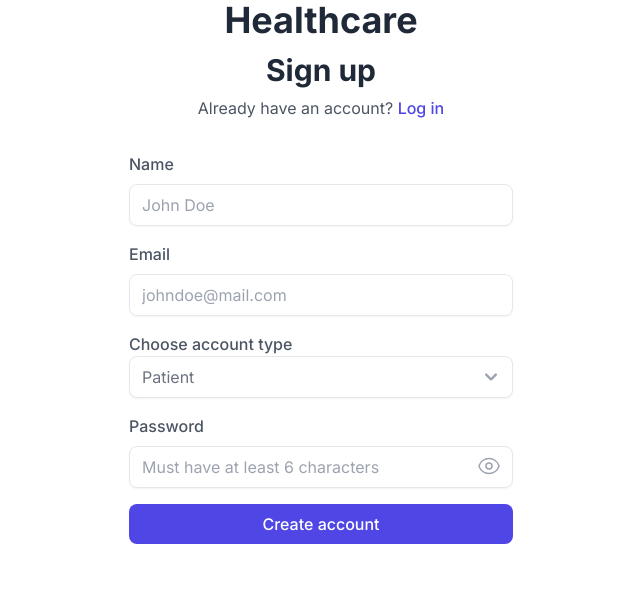
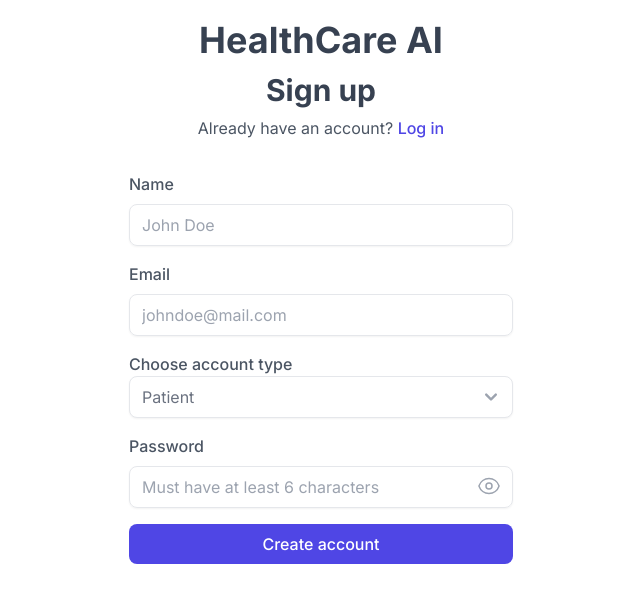
Before and after one commit to Daniel-16/healthcare-ai, a Next.js app: page /signup in a window 1280 px wide. Shown: the top 602 px of the page, without its empty margins (319-959 px from the left). Built offline with nearby package versions, Linux system fonts and the light colour scheme; no server answers.

Commit message:
chore: code cleanup

```diff
--- a/app/login/page.tsx
+++ b/app/login/page.tsx
@@ -28,10 +28,12 @@ const Login = () => {
         <div className="w-full space-y-6 text-gray-600 sm:max-w-md">
           <div className="text-center">
             <Link href="/">
-              <h1 className="text-4xl font-bold text-gray-800">Healthcare</h1>
+              <h1 className="text-4xl font-bold text-gray-700">
+                HealthCare AI
+              </h1>
             </Link>
-            <div className="mt-5 space-y-2">
-              <h3 className="text-gray-800 text-2xl font-bold sm:text-3xl">
+            <div className="space-y-2">
+              <h3 className="text-gray-700 text-2xl font-bold sm:text-3xl">
                 Log in to your account
               </h3>
               <p className="">
@@ -51,29 +53,6 @@ const Login = () => {
               buttonText="Log in with Google"
               onClickFunc={signInWithGoogle}
             />
-            {/* Twitter svg button */}
-            {/* <button className="flex items-center justify-center py-2.5 border rounded-lg hover:bg-gray-50 duration-150 active:bg-gray-100">
-                <svg
-                  className="w-5 h-5"
-                  xmlns="http://www.w3.org/2000/svg"
-                  viewBox="0 0 24 24"
-                >
-                  <path d="M18.244 2.25h3.308l-7.227 8.26 8.502 11.24H16.17l-5.214-6.817L4.99 21.75H1.68l7.73-8.835L1.254 2.25H8.08l4.713 6.231zm-1.161 17.52h1.833L7.084 4.126H5.117z" />
-                </svg>
-              </button>
-              {/* Facebook svg button *
-              <button className="flex items-center justify-center py-2.5 border rounded-lg hover:bg-gray-50 duration-150 active:bg-gray-100">
-                <svg
-                  xmlns="http://www.w3.org/2000/svg"
-                  width="24"
-                  height="24"
-                  viewBox="0 0 24 24"
-                  className="w-5 h-5"
-                  fill="#3b5998"
-                >
-                  <path d="M12 0c-6.627 0-12 5.373-12 12s5.373 12 12 12 12-5.373 12-12-5.373-12-12-12zm3 8h-1.35c-.538 0-.65.221-.65.778v1.222h2l-.209 2h-1.791v7h-3v-7h-2v-2h2v-2.308c0-1.769.931-2.692 3.029-2.692h1.971v3z" />
-                </svg>
-              </button> */}
             <div className="relative">
               <span className="block w-full h-px bg-gray-300"></span>
               <p className="inline-block w-fit text-sm bg-white px-2 absolute -top-2 inset-x-0 mx-auto">
--- a/app/signup/page.tsx
+++ b/app/signup/page.tsx
@@ -40,11 +40,16 @@ const Signup = () => {
   return (
     <>
       <main className="w-full flex flex-col items-center justify-center px-4">
-        <div className="max-w-sm w-full text-gray-600">
+        <div className="max-w-sm w-full text-gray-600 mt-10 md:mt-5">
           <div className="text-center">
-            <h1 className="text-gray-800 text-4xl font-bold">Healthcare</h1>
+            <Link
+              href={"/"}
+              className="text-gray-700 text-4xl font-bold hover:underline"
+            >
+              HealthCare AI
+            </Link>
             <div className="mt-3 space-y-2">
-              <h3 className="text-gray-800 text-2xl font-bold sm:text-3xl">
+              <h3 className="text-gray-700 text-2xl font-bold sm:text-3xl">
                 Sign up
               </h3>
               <p className="">
```
